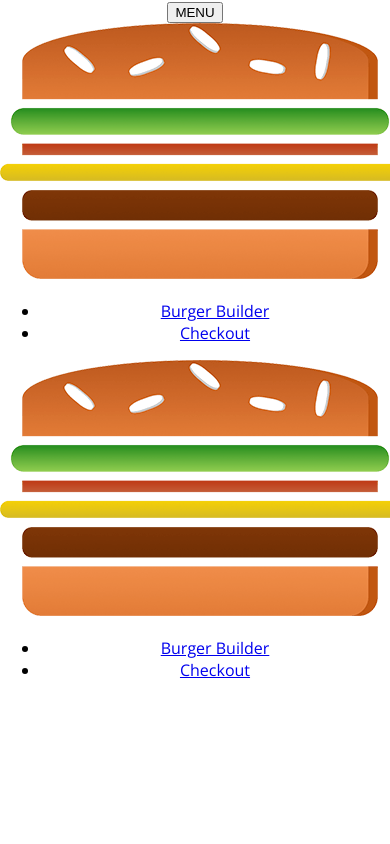
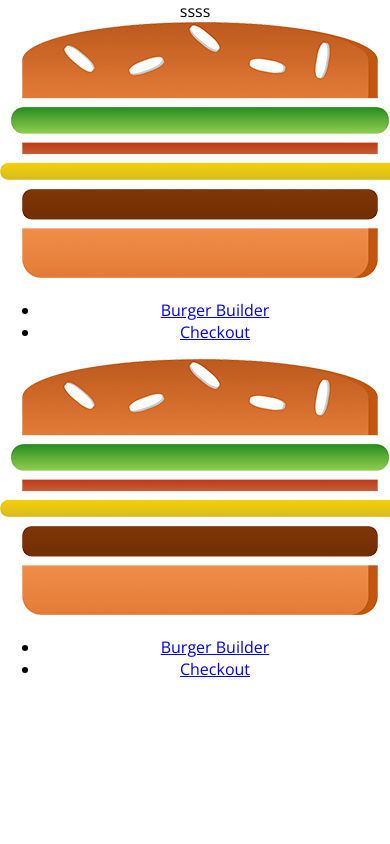
Before and after one commit to domidomi/react-burger-app, a React app: page / in a window 390 px wide. Shown: the top 844 px of the page. Built offline with nearby package versions, Linux system fonts and the light colour scheme.

Commit message:
Side drawer - adjusted for mobiles

```diff
--- a/src/components/Layout/Layout.js
+++ b/src/components/Layout/Layout.js
@@ -1,18 +1,38 @@
-import React from 'react';
+import React, { Component } from 'react';
 import Auxi from '../../hoc/Auxi';
 import classes from './Layout.css';
 
 import Toolbar from '../Navigation/Toolbar/Toolbar';
 import SideDrawer from '../Navigation/SideDrawer/SideDrawer';
 
-const layout = (props) => (
-    <Auxi>
-        <Toolbar />
-        <SideDrawer />
-        <main className={classes.Content}>
-            {props.children}
-        </main>
-    </Auxi>
-);
+class Layout extends Component {
+    state = {
+        showSideDrawer: false
+    }
 
-export default layout;
+    sideDrawerClosedHandler = () => {
+        this.setState({ showSideDrawer: false });
+    }
+
+    toggleSideDrawerHandler = () => {
+        this.setState((prevState) => {
+            return {showSideDrawer: !prevState.showSideDrawer};
+        })
+    }
+
+    render() {
+        return (
+            <Auxi>
+                <Toolbar sideDrawerToggle={this.toggleSideDrawerHandler} />
+                <SideDrawer
+                    open={this.state.showSideDrawer}
+                    closed={this.sideDrawerClosedHandler} />
+                <main className={classes.Content}>
+                    {this.props.children}
+                </main>
+            </Auxi>
+        );
+    }
+}
+
+export default Layout;
--- /dev/null
+++ b/src/components/Navigation/SideDrawer/DrawerToggle/DrawerToggle.css
@@ -0,0 +1,23 @@
+.DrawerToggle {
+    width: 40px;
+    height: 100%;
+    display: flex;
+    flex-flow: column;
+    justify-content: space-around;
+    align-items: center;
+    padding: 10px 0;
+    box-sizing: border-box;
+    cursor: pointer;
+}
+
+.DrawerToggle div {
+    width: 90%;
+    height: 3px;
+    background-color: white;
+}
+
+@media (min-width: 500px) {
+    .DrawerToggle {
+        display: none;
+    }
+}
--- /dev/null
+++ b/src/components/Navigation/SideDrawer/DrawerToggle/DrawerToggle.js
@@ -0,0 +1,14 @@
+import React from 'react';
+
+import classes from './DrawerToggle.css';
+
+const drawerToggle = (props) => (
+    <div onClick={props.clicked}
+        className={classes.DrawerToggle}>
+        <div>ssss</div>
+        <div></div>
+        <div></div>
+    </div>
+);
+
+export default drawerToggle
--- a/src/components/Navigation/SideDrawer/SideDrawer.js
+++ b/src/components/Navigation/SideDrawer/SideDrawer.js
@@ -3,10 +3,19 @@
 import Logo from '../../Logo/Logo';
 import NavigationItems from '../NavigationItems/NavigationItems'
 import classes from './SideDrawer.css';
+import Backdrop from '../../UI/Backdrop/Backdrop';
+import Auxi from '../../../hoc/Auxi';
 
 const sideDrawer = (props) => {
+    let attachedClasses = [classes.SideDrawer, classes.Close];
+    if (props.open) {
+        attachedClasses = [classes.SideDrawer, classes.Open];
+    }
+
     return (
-        <div className={classes.SideDrawer}>
+        <Auxi>
+            <Backdrop show={props.open} clicked={props.closed} />
+            <div className={attachedClasses.join(' ')}>
                 <div className={classes.Logo}>
                     <Logo />
                 </div>
@@ -14,6 +23,7 @@
                     <NavigationItems ></NavigationItems>
                 </nav>
             </div>
+        </Auxi>
     )
 }
 
--- a/src/components/Navigation/Toolbar/Toolbar.js
+++ b/src/components/Navigation/Toolbar/Toolbar.js
@@ -2,11 +2,12 @@
 import classes from './Toolbar.css';
 import Logo from '../../Logo/Logo';
 import NavigationItems from '../NavigationItems/NavigationItems';
+import DrawerToggle from '../SideDrawer/DrawerToggle/DrawerToggle';
 
-const toolbar = () => {
+const toolbar = (props) => {
     return (
         <header className={classes.Toolbar}>
-            <button>MENU</button>
+            <DrawerToggle clicked={props.sideDrawerToggle} />
             <div className={classes.Logo}>
                 <Logo />
             </div>
```
Lines whose indentation alone changed are shown as unchanged.
